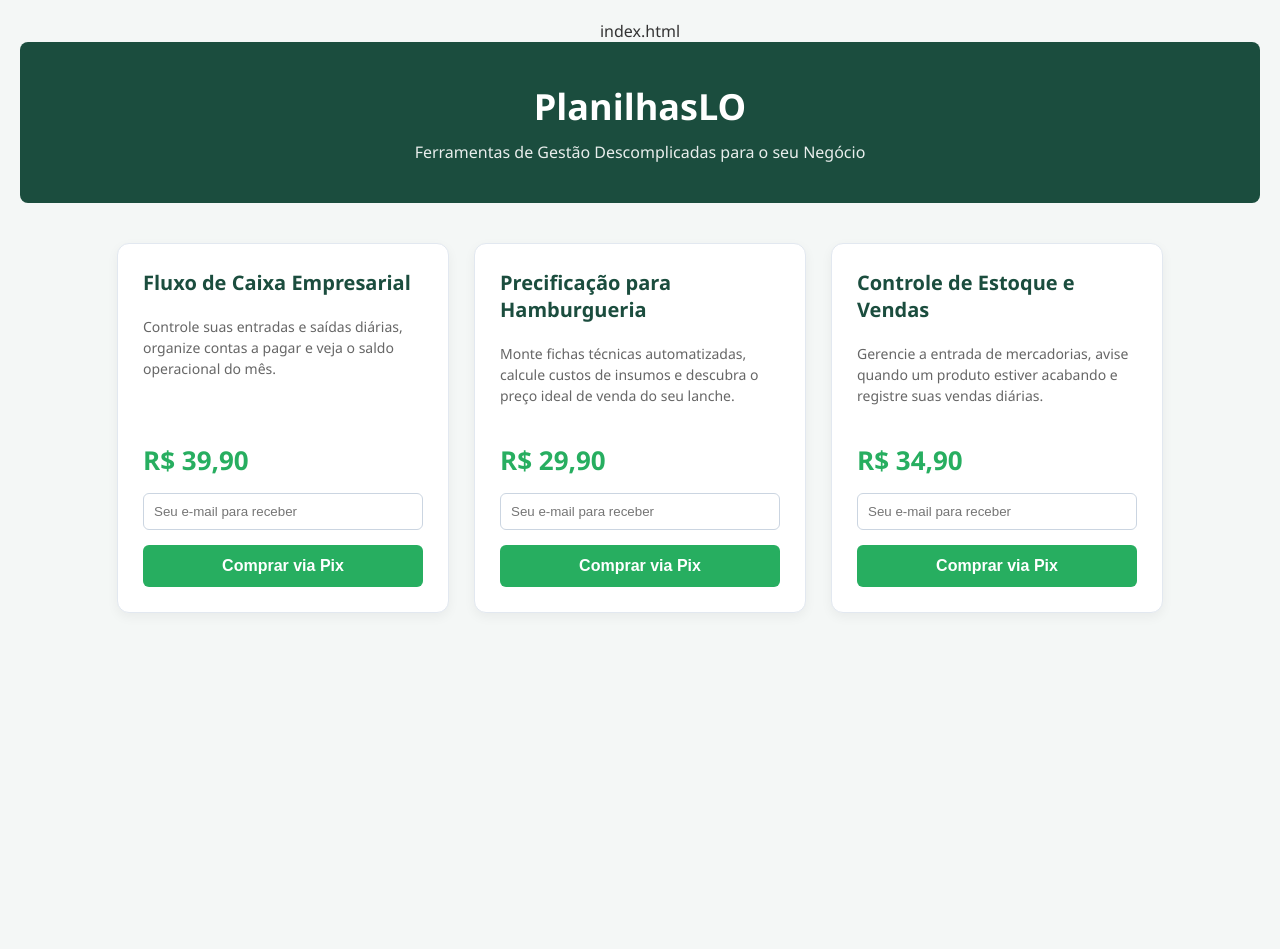
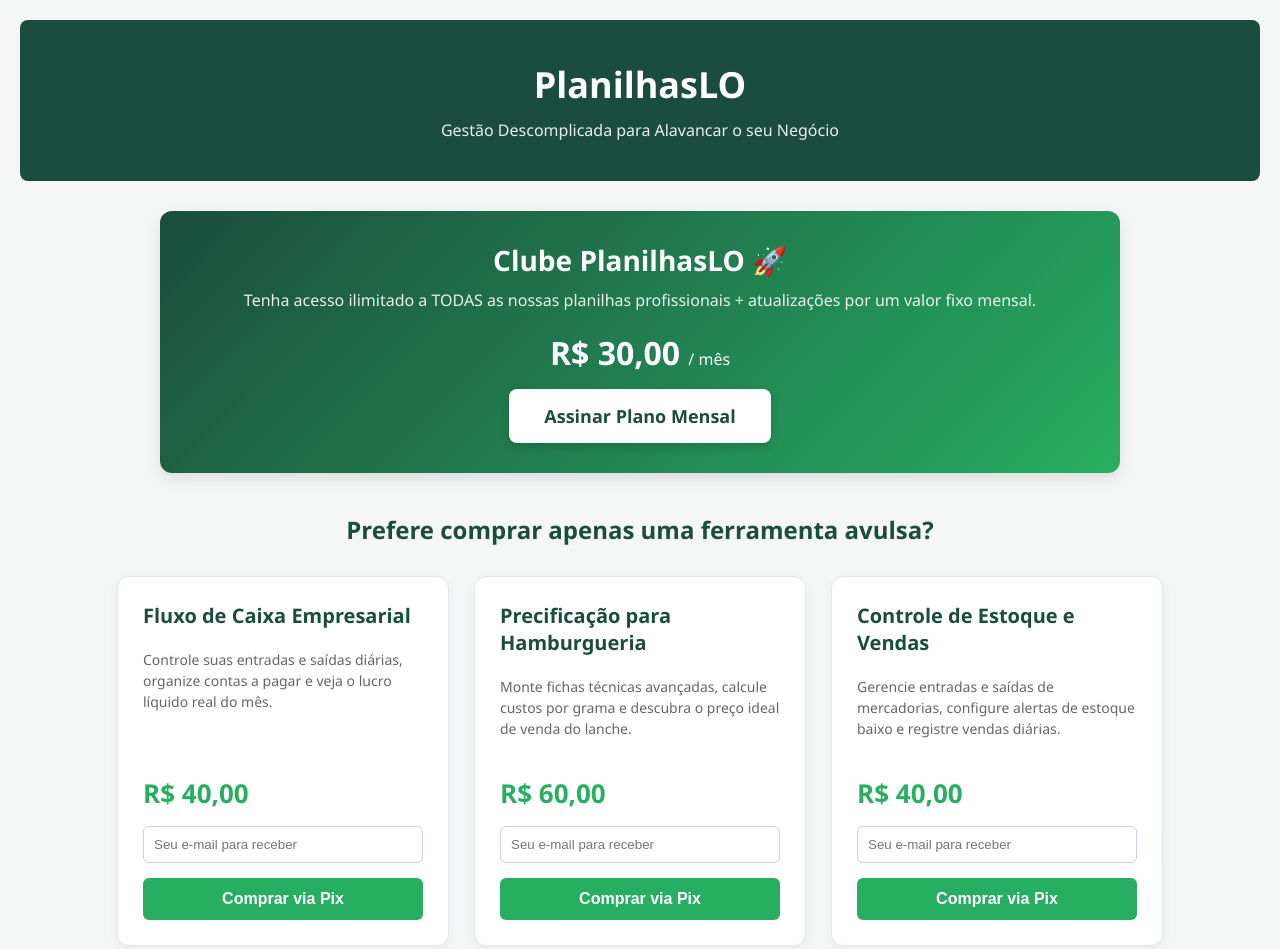
Before and after one commit to PlanilhasLO/planilhasLO, a website: page index.html in a window 1280 px wide. Before the commit the page ends 800 px from the top, so only its background shows below. Drawn offline with Linux system fonts and the light colour scheme.

Commit message:
Update product descriptions and pricing in index.html

```diff
--- a/index.html
+++ b/index.html
@@ -1,4 +1,3 @@
-index.html
 <!DOCTYPE html>
 <html lang="pt-BR">
 <head>
@@ -10,6 +9,16 @@ index.html
         header { background: #1b4d3e; color: white; padding: 40px 20px; border-radius: 8px; margin-bottom: 30px; }
         header h1 { margin: 0; font-size: 36px; }
         header p { margin: 10px 0 0 0; opacity: 0.9; }
+
+        /* Banner de Assinatura Mensal (Destaque topo) */
+        .banner-clube { background: linear-gradient(135deg, #1b4d3e, #27ae60); color: white; padding: 30px; border-radius: 12px; max-width: 900px; margin: 0 auto 40px auto; box-shadow: 0 6px 15px rgba(0,0,0,0.1); text-align: center; }
+        .banner-clube h2 { margin: 0; font-size: 28px; }
+        .banner-clube p { font-size: 16px; margin: 10px 0 20px 0; opacity: 0.9; }
+        .btn-assinar { display: inline-block; background: #ffffff; color: #1b4d3e; text-decoration: none; padding: 15px 35px; font-size: 18px; font-weight: bold; border-radius: 8px; box-shadow: 0 4px 10px rgba(0,0,0,0.15); transition: transform 0.2s; }
+        .btn-assinar:hover { transform: scale(1.05); background: #f8fafc; }
+
+        /* Vitrine de Produtos Avulsos */
+        .secao-titulo { font-size: 24px; color: #1b4d3e; margin-bottom: 20px; font-weight: bold; }
         .vitrine { display: flex; flex-wrap: wrap; justify-content: center; gap: 25px; padding: 10px; }
         .produto-card { background: white; border: 1px solid #e2e8f0; padding: 25px; border-radius: 12px; width: 280px; box-shadow: 0 4px 12px rgba(0,0,0,0.05); text-align: left; display: flex; flex-direction: column; justify-content: space-between; }
         .produto-card h3 { margin-top: 0; color: #1b4d3e; font-size: 20px; }
@@ -19,7 +28,6 @@ index.html
         .btn-comprar { background: #27ae60; color: white; border: none; padding: 12px; font-size: 16px; font-weight: bold; border-radius: 6px; cursor: pointer; width: 100%; transition: background 0.2s; }
         .btn-comprar:hover { background: #219152; }
 
-        /* Área onde o Pix vai aparecer na tela */
         .area-pix { margin-top: 20px; padding: 15px; background: #e8f8f5; border: 1px dashed #27ae60; border-radius: 8px; display: none; text-align: center; }
         .codigo-copia-cola { width: 100%; padding: 8px; background: white; border: 1px solid #ccc; font-family: monospace; font-size: 12px; margin-top: 10px; }
     </style>
@@ -28,8 +36,18 @@ index.html
 
     <header>
         <h1>PlanilhasLO</h1>
-        <p>Ferramentas de Gestão Descomplicadas para o seu Negócio</p>
+        <p>Gestão Descomplicada para Alavancar o seu Negócio</p>
     </header>
+
+    <!-- BANNER DO PLANO MENSAL -->
+    <div class="banner-clube">
+        <h2>Clube PlanilhasLO 🚀</h2>
+        <p>Tenha acesso ilimitado a TODAS as nossas planilhas profissionais + atualizações por um valor fixo mensal.</p>
+        <div style="font-size: 32px; font-weight: bold; margin-bottom: 15px;">R$ 30,00 <span style="font-size: 16px; font-weight: normal;">/ mês</span></div>
+        <a href="COLE_AQUI_O_LINK_DA_KIWIFY" target="_blank" class="btn-assinar">Assinar Plano Mensal</a>
+    </div>
+
+    <div class="secao-titulo">Prefere comprar apenas uma ferramenta avulsa?</div>
 
     <main class="vitrine">
 
@@ -37,14 +55,14 @@ index.html
         <div class="produto-card">
             <div>
                 <h3>Fluxo de Caixa Empresarial</h3>
-                <p>Controle suas entradas e saídas diárias, organize contas a pagar e veja o saldo operacional do mês.</p>
+                <p>Controle suas entradas e saídas diárias, organize contas a pagar e veja o lucro líquido real do mês.</p>
             </div>
             <div>
-                <div class="preco">R$ 39,90</div>
+                <div class="preco">R$ 40,00</div>
                 <input type="email" id="email-fluxo" class="input-email" placeholder="Seu e-mail para receber">
-                <button class="btn-comprar" id="btn-fluxo" onclick="iniciarCompra('Fluxo de Caixa', 'email-fluxo', 39.90, 'btn-fluxo')">Comprar via Pix</button>
+                <button class="btn-comprar" id="btn-fluxo" onclick="iniciarCompra('Fluxo de Caixa', 'email-fluxo', 40.00, 'btn-fluxo')">Comprar via Pix</button>
                 <div id="pix-fluxo" class="area-pix">
-                    <p style="margin:0; font-weight:bold; color:#1b4d3e;">Pix Gerado! Copie o código abaixo:</p>
+                    <p style="margin:0; font-weight:bold; color:#1b4d3e;">Pix Gerado! Copie o código:</p>
                     <textarea id="texto-fluxo" class="codigo-copia-cola" readonly></textarea>
                 </div>
             </div>
@@ -54,14 +72,14 @@ index.html
         <div class="produto-card">
             <div>
                 <h3>Precificação para Hamburgueria</h3>
-                <p>Monte fichas técnicas automatizadas, calcule custos de insumos e descubra o preço ideal de venda do seu lanche.</p>
+                <p>Monte fichas técnicas avançadas, calcule custos por grama e descubra o preço ideal de venda do lanche.</p>
             </div>
             <div>
-                <div class="preco">R$ 29,90</div>
+                <div class="preco">R$ 60,00</div>
                 <input type="email" id="email-hamburgueria" class="input-email" placeholder="Seu e-mail para receber">
-                <button class="btn-comprar" id="btn-hamburgueria" onclick="iniciarCompra('Precificação para Hamburgueria', 'email-hamburgueria', 29.90, 'btn-hamburgueria')">Comprar via Pix</button>
+                <button class="btn-comprar" id="btn-hamburgueria" onclick="iniciarCompra('Precificação para Hamburgueria', 'email-hamburgueria', 60.00, 'btn-hamburgueria')">Comprar via Pix</button>
                 <div id="pix-hamburgueria" class="area-pix">
-                    <p style="margin:0; font-weight:bold; color:#1b4d3e;">Pix Gerado! Copie o código abaixo:</p>
+                    <p style="margin:0; font-weight:bold; color:#1b4d3e;">Pix Gerado! Copie o código:</p>
                     <textarea id="texto-hamburgueria" class="codigo-copia-cola" readonly></textarea>
                 </div>
             </div>
@@ -71,14 +89,14 @@ index.html
         <div class="produto-card">
             <div>
                 <h3>Controle de Estoque e Vendas</h3>
-                <p>Gerencie a entrada de mercadorias, avise quando um produto estiver acabando e registre suas vendas diárias.</p>
+                <p>Gerencie entradas e saídas de mercadorias, configure alertas de estoque baixo e registre vendas diárias.</p>
             </div>
             <div>
-                <div class="preco">R$ 34,90</div>
+                <div class="preco">R$ 40,00</div>
                 <input type="email" id="email-estoque" class="input-email" placeholder="Seu e-mail para receber">
-                <button class="btn-comprar" id="btn-estoque" onclick="iniciarCompra('Controle de Estoque', 'email-estoque', 34.90, 'btn-estoque')">Comprar via Pix</button>
+                <button class="btn-comprar" id="btn-estoque" onclick="iniciarCompra('Controle de Estoque', 'email-estoque', 40.00, 'btn-estoque')">Comprar via Pix</button>
                 <div id="pix-estoque" class="area-pix">
-                    <p style="margin:0; font-weight:bold; color:#1b4d3e;">Pix Gerado! Copie o código abaixo:</p>
+                    <p style="margin:0; font-weight:bold; color:#1b4d3e;">Pix Gerado! Copie o código:</p>
                     <textarea id="texto-estoque" class="codigo-copia-cola" readonly></textarea>
                 </div>
             </div>
@@ -100,7 +118,6 @@ index.html
             botao.disabled = true;
 
             try {
-                // Envia os dados para o seu servidor backend (server.js)
                 const resposta = await fetch('/api/criar-pix', {
                     method: 'POST',
                     headers: { 'Content-Type': 'application/json' },
@@ -116,7 +133,6 @@ index.html
                     return;
                 }
 
-                // Esconde o botão de compra e mostra o código Pix gerado
                 botao.style.display = "none";
 
                 const idAreaPix = idBotao.replace('btn-', 'pix-');
@@ -127,7 +143,7 @@ index.html
 
             } catch (erro) {
                 console.error(erro);
-                alert('Infelizmente ocorreu um erro ao conectar com o servidor de pagamentos.');
+                alert('Ocorreu um erro ao conectar com o servidor de pagamentos.');
                 botao.innerText = "Comprar via Pix";
                 botao.disabled = false;
             }
```
